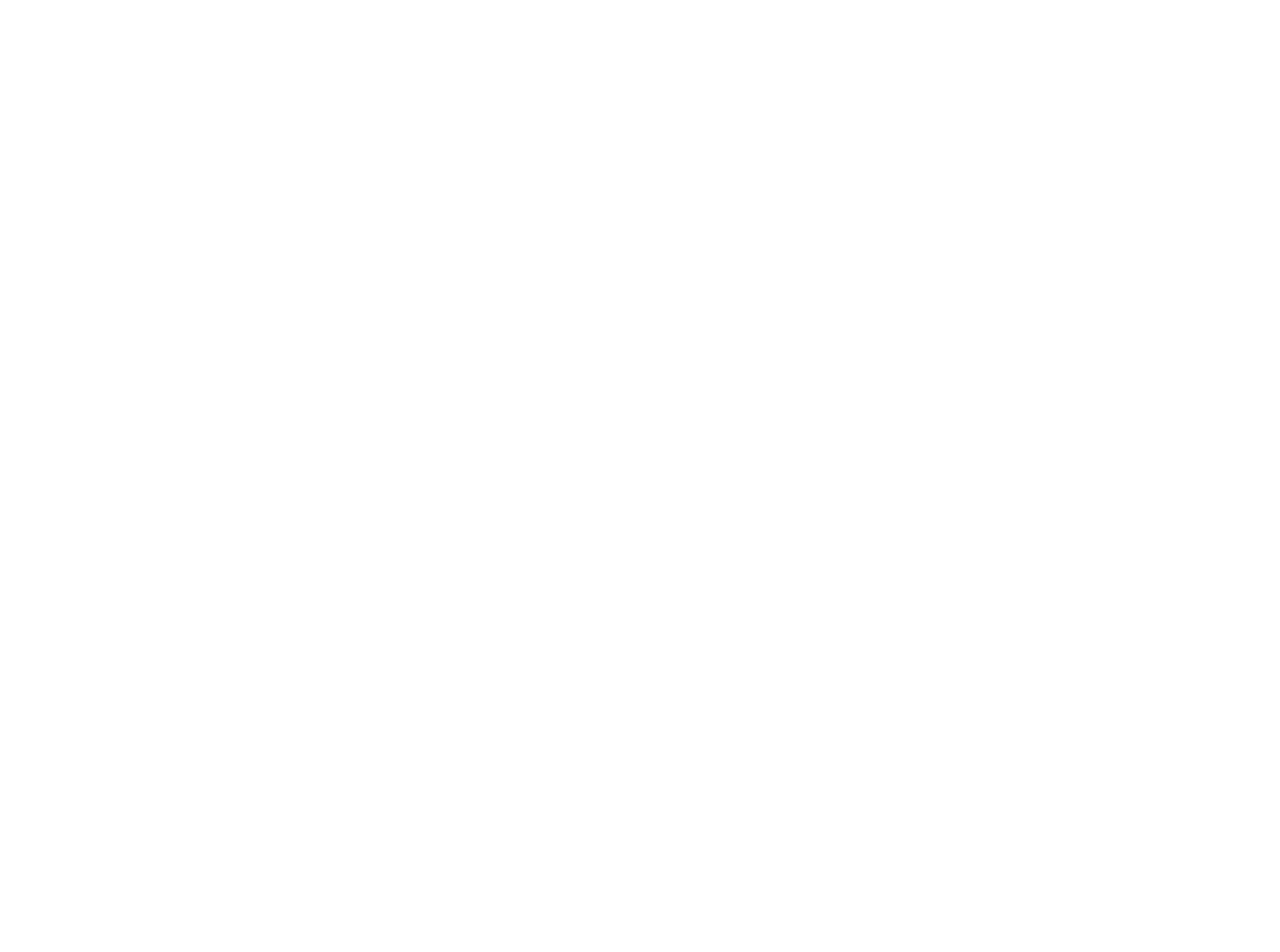
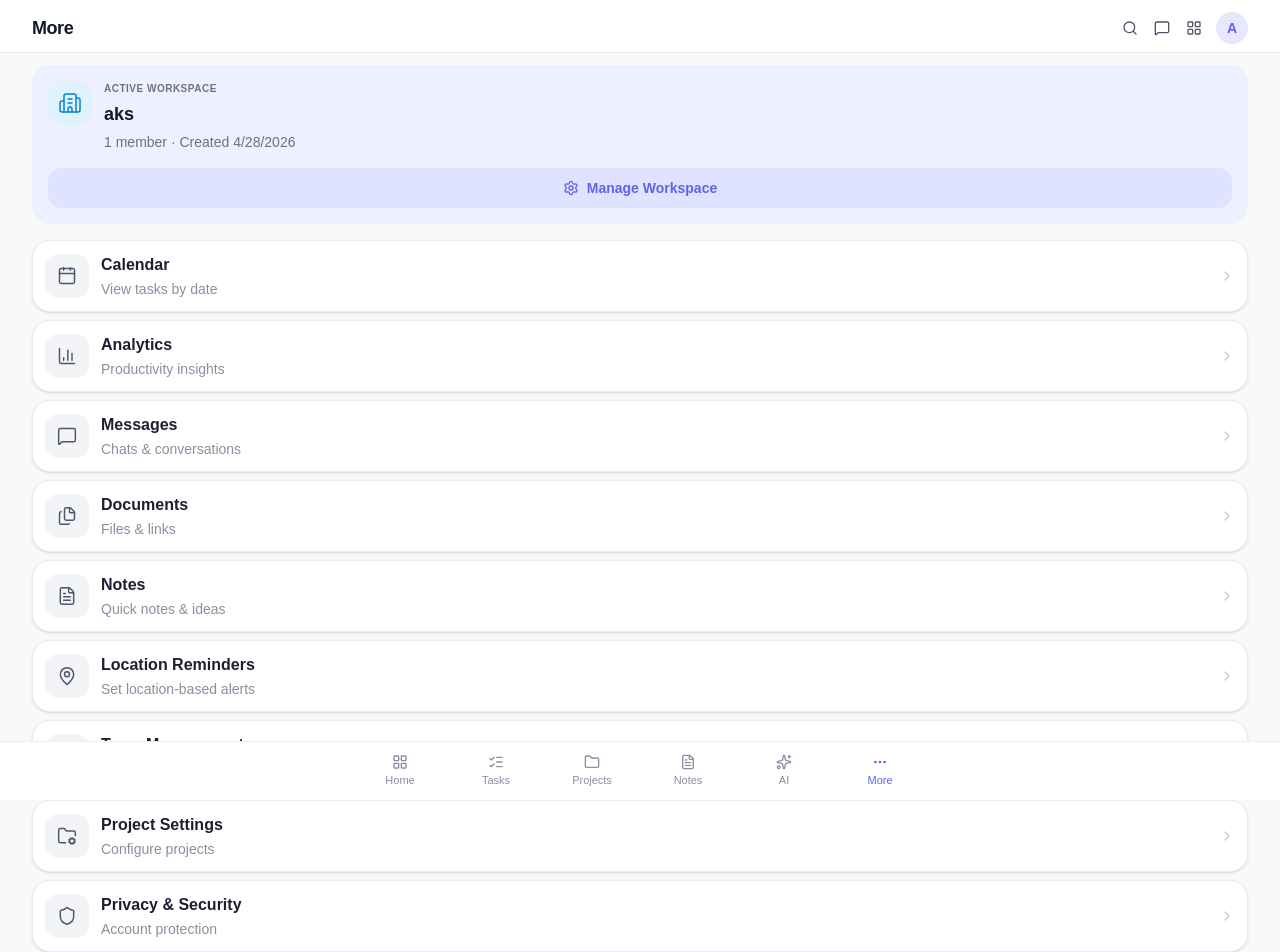
Before and after one commit to ankit70236/task-management, a React (Vite) app: page /more in a window 1280 px wide. Before the commit this address had no page. Shown: the top 952 px of the page. Before the commit the page ends 800 px from the top, so only its background shows below. Built offline with nearby package versions, Linux system fonts and the light colour scheme.

Commit message:
more ui done

```diff
--- a/src/App.tsx
+++ b/src/App.tsx
@@ -4,6 +4,8 @@
 import { SignupPage } from './features/auth/pages/SignupPage'
 import { AppShell } from '@/pages/AppShell'
 import { HomePage } from '@/pages/HomePage'
+import { MoreFeaturePage } from './pages/MoreFeaturePage'
+import { MorePage } from '@/pages/MorePage'
 import { NotesPage } from '@/pages/NotesPage'
 import { ProjectsPage } from '@/pages/ProjectsPage'
 import { TasksPage } from '@/pages/TasksPage'
@@ -20,6 +22,8 @@
         <Route path="/tasks" element={<TasksPage />} />
         <Route path="/projects" element={<ProjectsPage />} />
         <Route path="/notes" element={<NotesPage />} />
+        <Route path="/more" element={<MorePage />} />
+        <Route path="/more/:featureKey" element={<MoreFeaturePage />} />
       </Route>
       <Route path="/dashboard" element={<Navigate to="/home" replace />} />
     </Routes>
--- a/src/app/store.ts
+++ b/src/app/store.ts
@@ -3,6 +3,7 @@
 import notesReducer from '@/features/notes/notesSlice'
 import projectsReducer from '@/features/projects/projectsSlice'
 import tasksReducer from '@/features/tasks/tasksSlice'
+import workspaceReducer from '@/features/workspace/workspaceSlice'
 
 export const store = configureStore({
   reducer: {
@@ -10,6 +11,7 @@
     tasks: tasksReducer,
     projects: projectsReducer,
     notes: notesReducer,
+    workspace: workspaceReducer,
   },
 })
 
--- /dev/null
+++ b/src/features/workspace/workspaceSlice.ts
@@ -0,0 +1,24 @@
+import { createSlice, type PayloadAction } from '@reduxjs/toolkit'
+
+export interface WorkspaceState {
+  name: string
+  memberCount: number
+  createdAt: string
+}
+
+const initialState: WorkspaceState = {
+  name: 'aks',
+  memberCount: 1,
+  createdAt: new Date('2026-04-28T12:00:00.000Z').toISOString(),
+}
+
+const workspaceSlice = createSlice({
+  name: 'workspace',
+  initialState,
+  reducers: {
+    setWorkspace: (_state, action: PayloadAction<WorkspaceState>) => action.payload,
+  },
+})
+
+export const { setWorkspace } = workspaceSlice.actions
+export default workspaceSlice.reducer
--- a/src/pages/AppShell.tsx
+++ b/src/pages/AppShell.tsx
@@ -12,7 +12,7 @@
 
 export function AppShell() {
   return (
-    <div className="min-h-screen bg-[#f3f4f8] pb-20">
+    <div className="min-h-screen w-full min-w-0 bg-[#f8f9fb] pb-20">
       <Outlet />
       <nav className="fixed right-0 bottom-0 left-0 z-40 border-t border-[#ececf3] bg-white">
         <div className={cn(appFooterGutter, 'flex justify-center py-2')}>
@@ -42,10 +42,10 @@
               <Sparkles className="mx-auto size-4" />
               AI
             </button>
-            <span className="flex min-w-0 flex-1 flex-col items-center gap-0.5 text-[11px] text-[#8a8ea2] opacity-50" title="Coming soon">
+            <NavLink to="/more" className={navLinkClass}>
               <MoreHorizontal className="mx-auto size-4" />
               More
-            </span>
+            </NavLink>
           </div>
         </div>
       </nav>
--- /dev/null
+++ b/src/pages/MoreFeaturePage.tsx
@@ -0,0 +1,53 @@
+import { Bell, FileText, MessageSquare, Search } from 'lucide-react'
+import { Navigate, useParams } from 'react-router-dom'
+import { appContentFrame } from '@/lib/appLayout'
+import { cn } from '@/lib/utils'
+
+const pageBg = '#f8f9fb'
+
+const featureMeta: Record<string, { title: string; subtitle: string }> = {
+  calendar: { title: 'Calendar', subtitle: 'View tasks by date' },
+  analytics: { title: 'Analytics', subtitle: 'Productivity insights' },
+  messages: { title: 'Messages', subtitle: 'Chats & conversations' },
+  documents: { title: 'Documents', subtitle: 'Files & links' },
+  'location-reminders': { title: 'Location Reminders', subtitle: 'Set location-based alerts' },
+  'team-management': { title: 'Team Management', subtitle: 'Manage your teams' },
+  'project-settings': { title: 'Project Settings', subtitle: 'Configure projects' },
+  'privacy-security': { title: 'Privacy & Security', subtitle: 'Account protection' },
+  preferences: { title: 'Preferences', subtitle: 'App customization' },
+}
+
+export function MoreFeaturePage() {
+  const { featureKey = '' } = useParams()
+  const meta = featureMeta[featureKey]
+
+  if (!meta) {
+    return <Navigate to="/more" replace />
+  }
+
+  return (
+    <main className="relative min-h-[calc(100vh-5rem)] w-full min-w-0" style={{ backgroundColor: pageBg }}>
+      <header className="border-b border-[#ececf3] bg-white pt-3 pb-2">
+        <div className={cn(appContentFrame, 'flex items-center justify-between')}>
+          <h1 className="text-lg font-semibold text-[#1c2030]">{meta.title}</h1>
+          <div className="flex items-center gap-3 text-[#4f556b]">
+            <Search className="size-4" aria-hidden />
+            <MessageSquare className="size-4" aria-hidden />
+            <Bell className="size-4" aria-hidden />
+            <span className="flex size-8 items-center justify-center rounded-full bg-[#e9e7ff] text-sm font-semibold text-[#5f64ea]">
+              A
+            </span>
+          </div>
+        </div>
+      </header>
+
+      <div className={cn(appContentFrame, 'mx-auto space-y-3 py-3')}>
+        <article className="rounded-2xl border border-[#ececf3] bg-white p-8 text-center shadow-sm sm:p-10">
+          <FileText className="mx-auto size-14 text-[#9ca3af]" strokeWidth={1.25} />
+          <p className="mt-4 text-lg font-semibold text-[#111827]">{meta.title}</p>
+          <p className="mt-2 text-sm text-[#6b7280]">{meta.subtitle}</p>
+        </article>
+      </div>
+    </main>
+  )
+}
--- /dev/null
+++ b/src/pages/MorePage.tsx
@@ -0,0 +1,158 @@
+import type { LucideIcon } from 'lucide-react'
+import {
+  BarChart3,
+  Building2,
+  Calendar,
+  ChevronRight,
+  Files,
+  FileText,
+  FolderCog,
+  LayoutGrid,
+  LogOut,
+  MapPin,
+  MessageSquare,
+  Search,
+  Settings,
+  Shield,
+  Users,
+} from 'lucide-react'
+import { Link, useNavigate } from 'react-router-dom'
+import { toast } from 'sonner'
+import { useAppSelector } from '@/app/hooks'
+import { appContentFrame } from '@/lib/appLayout'
+import { cn } from '@/lib/utils'
+
+function formatCreated(iso: string) {
+  return new Date(iso).toLocaleDateString('en-US', {
+    month: 'numeric',
+    day: 'numeric',
+    year: 'numeric',
+  })
+}
+
+function MenuCard({
+  icon: Icon,
+  title,
+  subtitle,
+  onClick,
+  to,
+}: {
+  icon: LucideIcon
+  title: string
+  subtitle: string
+  onClick?: () => void
+  to?: string
+}) {
+  const className =
+    'flex min-w-0 items-center gap-3 rounded-2xl border border-[#ececf3] bg-white p-3 text-left shadow-sm transition-colors hover:bg-[#fafbfc]'
+  const body = (
+    <>
+      <span className="flex size-11 shrink-0 items-center justify-center rounded-xl bg-[#f3f4f8] text-[#4f556b]">
+        <Icon className="size-5" strokeWidth={1.75} />
+      </span>
+      <div className="min-w-0 flex-1">
+        <p className="font-semibold text-[#1c2030]">{title}</p>
+        <p className="mt-0.5 text-sm text-[#8a8ea2]">{subtitle}</p>
+      </div>
+      <ChevronRight className="size-4 shrink-0 text-[#c4c9d6]" aria-hidden />
+    </>
+  )
+
+  if (to) {
+    return (
+      <Link to={to} className={className}>
+        {body}
+      </Link>
+    )
+  }
+
+  return (
+    <button type="button" onClick={onClick} className={className}>
+      {body}
+    </button>
+  )
+}
+
+const pageBg = '#f8f9fb'
+
+export function MorePage() {
+  const navigate = useNavigate()
+  const { name, memberCount, createdAt } = useAppSelector((s) => s.workspace)
+
+  function comingSoon() {
+    toast.message('Coming soon')
+  }
+
+  return (
+    <main
+      className="relative min-h-[calc(100vh-5rem)] w-full min-w-0 pb-6"
+      style={{ backgroundColor: pageBg }}
+    >
+      <header className="w-full border-b border-[#ececf3] bg-white pt-3 pb-2">
+        <div className={cn(appContentFrame, 'flex items-center justify-between')}>
+          <h1 className="text-lg font-semibold tracking-tight text-[#111827]">More</h1>
+          <div className="flex items-center gap-2 text-[#4f556b] sm:gap-3">
+            <button type="button" className="rounded-lg p-0.5 hover:bg-[#f3f4f8]" aria-label="Search" onClick={comingSoon}>
+              <Search className="size-4" />
+            </button>
+            <button type="button" className="rounded-lg p-0.5 hover:bg-[#f3f4f8]" aria-label="Messages" onClick={comingSoon}>
+              <MessageSquare className="size-4" />
+            </button>
+            <button type="button" className="rounded-lg p-0.5 hover:bg-[#f3f4f8]" aria-label="App menu" onClick={comingSoon}>
+              <LayoutGrid className="size-4" />
+            </button>
+            <span className="flex size-8 items-center justify-center rounded-full bg-[#e9e7ff] text-sm font-semibold text-[#5f64ea]">
+              A
+            </span>
+          </div>
+        </div>
+      </header>
+
+      <div className={cn(appContentFrame, 'mx-auto mt-3 space-y-4')}>
+        <section className="overflow-hidden rounded-2xl bg-[#eef0ff] p-4">
+          <div className="flex gap-3">
+            <span className="flex size-11 shrink-0 items-center justify-center rounded-xl bg-sky-100 text-sky-600">
+              <Building2 className="size-6" strokeWidth={1.5} />
+            </span>
+            <div className="min-w-0">
+              <p className="text-[10px] font-semibold tracking-wider text-[#6b7280]">ACTIVE WORKSPACE</p>
+              <p className="mt-1 text-lg font-bold text-[#111827]">{name}</p>
+              <p className="mt-1 text-sm text-[#6b7280]">
+                {memberCount} member{memberCount === 1 ? '' : 's'} · Created {formatCreated(createdAt)}
+              </p>
+            </div>
+          </div>
+          <Link
+            to="/onboarding/workspace"
+            className="mt-4 flex w-full items-center justify-center gap-2 rounded-xl bg-[#dfe3ff] py-2.5 text-sm font-semibold text-[#5f64ea] transition-colors hover:bg-[#d2d8ff]"
+          >
+            <Settings className="size-4" />
+            Manage Workspace
+          </Link>
+        </section>
+
+        <div className="space-y-2">
+          <MenuCard icon={Calendar} title="Calendar" subtitle="View tasks by date" to="/more/calendar" />
+          <MenuCard icon={BarChart3} title="Analytics" subtitle="Productivity insights" to="/more/analytics" />
+          <MenuCard icon={MessageSquare} title="Messages" subtitle="Chats & conversations" to="/more/messages" />
+          <MenuCard icon={Files} title="Documents" subtitle="Files & links" to="/more/documents" />
+          <MenuCard icon={FileText} title="Notes" subtitle="Quick notes & ideas" to="/notes" />
+          <MenuCard icon={MapPin} title="Location Reminders" subtitle="Set location-based alerts" to="/more/location-reminders" />
+          <MenuCard icon={Users} title="Team Management" subtitle="Manage your teams" to="/more/team-management" />
+          <MenuCard icon={FolderCog} title="Project Settings" subtitle="Configure projects" to="/more/project-settings" />
+          <MenuCard icon={Shield} title="Privacy & Security" subtitle="Account protection" to="/more/privacy-security" />
+          <MenuCard icon={Settings} title="Preferences" subtitle="App customization" to="/more/preferences" />
+        </div>
+
+        <button
+          type="button"
+          className="flex w-full items-center justify-center gap-2 rounded-xl bg-[#dc2626] py-3.5 text-sm font-semibold text-white shadow-sm transition-colors hover:bg-[#b91c1c]"
+          onClick={() => navigate('/auth/login')}
+        >
+          <LogOut className="size-4" />
+          Log Out
+        </button>
+      </div>
+    </main>
+  )
+}
```
Also changed, not shown: src/features/onboarding/pages/CreateWorkspacePage.tsx (+10 -0 lines).
